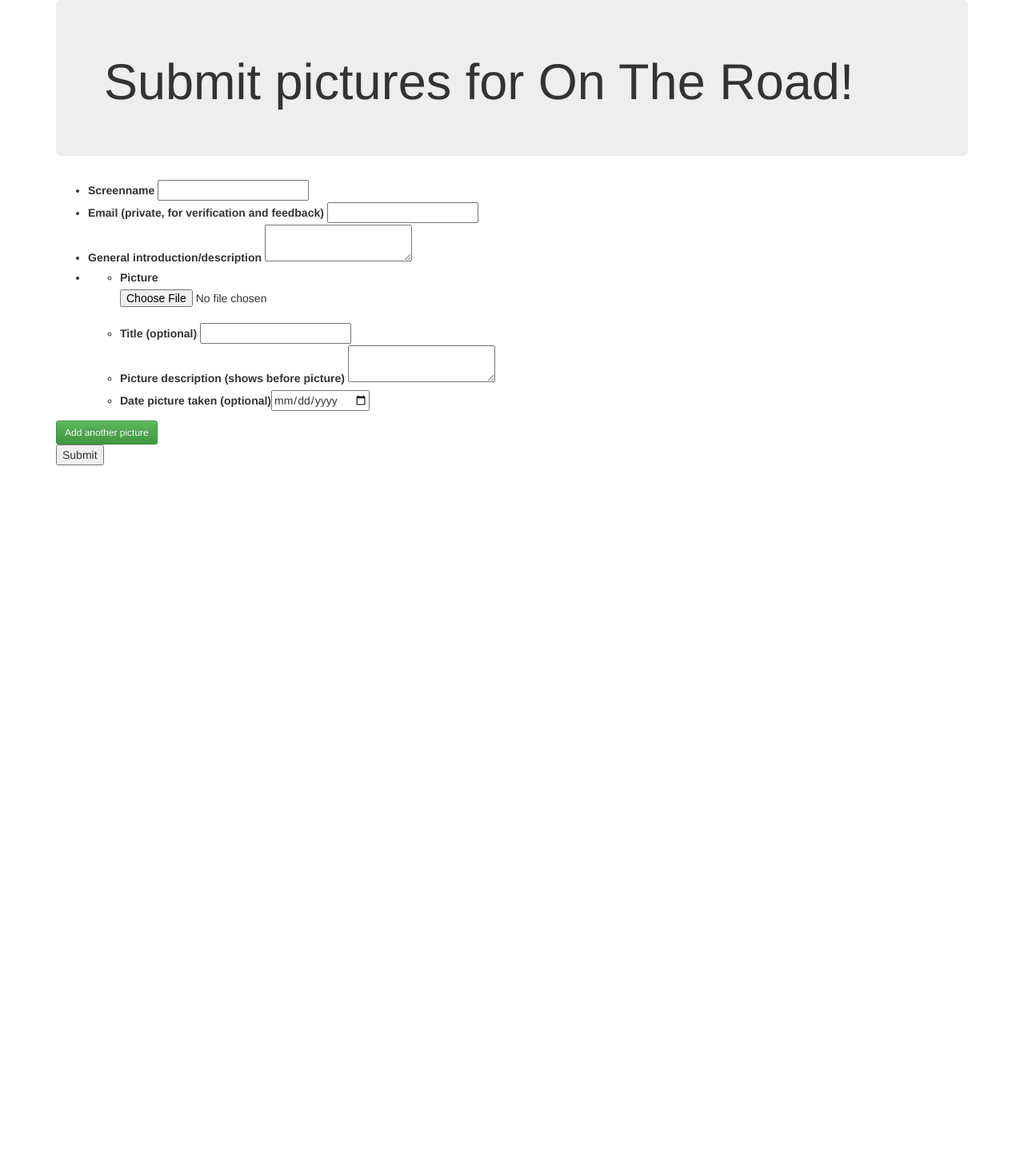
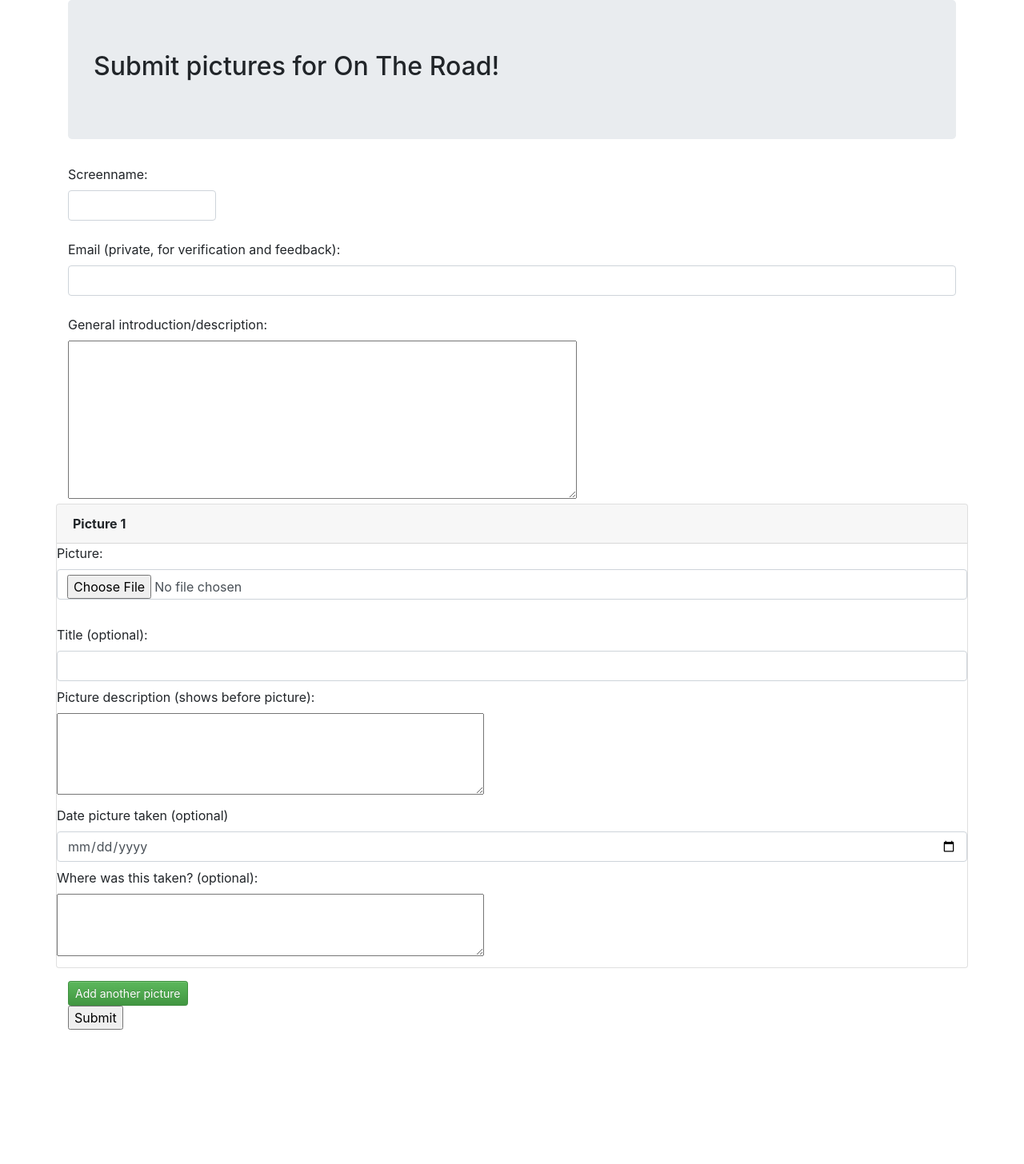
Before and after one commit to thearchduke/wordpress-picture-submissions, a Flask app: page /submit/ in a window 1280 px wide. Shown: the whole page at 80% size. Before the commit the page ends 582 px from the top, so only its background shows below. Run offline with Flask 2, Linux system fonts and the light colour scheme; some libraries are stand-ins or nearby versions.

Commit message:
made form prettier

```diff
--- a/app.py
+++ b/app.py
@@ -18,4 +18,3 @@ app = Flask('on_the_road')
 app.config.from_object('config')
 db = SQLAlchemy(app)
 configure_uploads(app, (imagefiles,))
-#import views
--- a/forms.py
+++ b/forms.py
@@ -24,6 +24,10 @@ class PictureForm(Form):
     date_taken = fields.DateField(
             'Date picture taken (optional)',
             format='%m/%d/%Y',
+            validators=[Optional()]
+    )
+    place_taken = fields.TextAreaField(
+            'Where was this taken? (optional)',
             validators=[Optional()]
     )
 
--- a/models.py
+++ b/models.py
@@ -51,6 +51,7 @@ class Picture(db.Model):
     # submitted
     title = db.Column(db.Text())
     date_taken = db.Column(db.Date())
+    place_taken = db.Column(db.Text())
     picture_description = db.Column(db.Text())
     # meta
     file_location = db.Column(db.String(1024))
--- a/tasks.py
+++ b/tasks.py
@@ -25,6 +25,7 @@ def make_celery(application):
     return celery
 
 celery = make_celery(app)
+
 
 @celery.task()
 def make_draft_post(submission_id):
@@ -61,7 +62,7 @@ class _BJPostWriter(object):
 
     def submit_post(self):
         r = self.wp.post('/wp/v2/posts', params={
-                'title': 'On The Road',
+                'title': 'On the Road',
                 'status': 'draft',
                 'content': self.post_text
         })
--- a/templates/base.html
+++ b/templates/base.html
@@ -9,7 +9,7 @@
     <script src="https://ajax.googleapis.com/ajax/libs/jquery/1.12.4/jquery.min.js"></script>
 
     <!-- bootstrap: -->
-        <link rel="stylesheet" href="https://maxcdn.bootstrapcdn.com/bootstrap/3.3.7/css/bootstrap.min.css" integrity="sha384-BVYiiSIFeK1dGmJRAkycuHAHRg32OmUcww7on3RYdg4Va+PmSTsz/K68vbdEjh4u" crossorigin="anonymous">
+        <link rel="stylesheet" href="https://maxcdn.bootstrapcdn.com/bootstrap/4.0.0-alpha.2/css/bootstrap.min.css" integrity="sha384-y3tfxAZXuh4HwSYylfB+J125MxIs6mR5FOHamPBG064zB+AFeWH94NdvaCBm8qnd" crossorigin="anonymous">
 
         <!-- Optional theme -->
         <link rel="stylesheet" href="https://maxcdn.bootstrapcdn.com/bootstrap/3.3.7/css/bootstrap-theme.min.css" integrity="sha384-rHyoN1iRsVXV4nD0JutlnGaslCJuC7uwjduW9SVrLvRYooPp2bWYgmgJQIXwl/Sp" crossorigin="anonymous">
--- a/templates/submit.html
+++ b/templates/submit.html
@@ -1,5 +1,14 @@
 {% macro render_field(field, class=None) %}
-    {{ field.label }} {% if class %}{{ field(class_=class) }}{% else %}{{ field }}{% endif %}
+    {{ field.label }}: <br/>{% if class %}{{ field(class_=class) }}{% else %}{{ field }}{% endif %}
+    {% if field.errors %}
+        {% for error in field.errors %}
+            <span style="color: red;">{{ error }}</span><br/>
+        {% endfor %}
+    {% endif %}
+{% endmacro %}
+
+{% macro render_textarea_field(field, rows, cols, class=None) %}
+    {{ field.label }}: <br/>{{ field(rows=rows, cols=cols) }}
     {% if field.errors %}
         {% for error in field.errors %}
             <span style="color: red;">{{ error }}</span><br/>
@@ -15,7 +24,7 @@
 {% endblock %}
 
 {% block jumbotron %}
-<h1>Submit pictures for On The Road!</h1>
+<h2>Submit pictures for On The Road!</h2>
 {% if config.LOCAL == False and form.recaptcha.errors %}
     <p style="color: red;">Please fill out the reCAPTCHA box at the end to confirm that you're human. You may need to supply your image files again too.</p>
 {% endif %}
@@ -24,33 +33,37 @@
 {% block content %}
     <form id="submissionForm" method="POST" enctype="multipart/form-data" action="{{ url_for('submit') }}">
         {{ form.csrf_token }}
-    <ul>
-        <li>{{ render_field(form.nym) }}</li>
-        <li>{{ render_field(form.email) }}</li>
-        <li>{{ render_field(form.introduction) }}</li>
+        {{ render_field(form.nym, class="form-control col-sm-2") }}<br/>
+        {{ render_field(form.email, class="form-control") }}<br/>
+        {{ render_textarea_field(form.introduction, 8, 60, class="form-control") }}<br/>
             {% for picture_form in form.pictures %}
-        <li class="picture-form">
-            <ul>
-                <li>
-                    {{ render_field(picture_form.upload, class="picture-upload-input") }}
+            <dl class="picture-form">
+                <div class="card row">
+                    <dt class="card-header">Picture {{ loop.index }}</dt>
+                    <div class="card-block">
+                        <dd>
+                            {{ render_field(picture_form.upload, class="form-control picture-upload-input") }}
                             <img src="" class="picture-form-preview" style="width: 200px;">
-                </li>
-                <li>{{ render_field(picture_form.title) }}</li>
-                <li>{{ render_field(picture_form.picture_description) }}</li>
-                <li>{{ picture_form.date_taken.label }}{{ picture_form.date_taken(class='dtpick') }}</li>
-            </ul>
+                        </dd>
+                        <dd>{{ render_field(picture_form.title, class="form-control") }}</dd>
+                        <dd>{{ render_textarea_field(picture_form.picture_description, 4, 50, class="form-control") }}</dd>
+                        <dd>{{ picture_form.date_taken.label }}{{ picture_form.date_taken(class='dtpick form-control') }}</dd>
+                        <dd>{{ render_textarea_field(picture_form.place_taken, 3, 50, class="form-control") }}</dd>
+                    </div>
+                    </dt>
                     {% if loop.index != 1 %}
-            <button type="button" class="btn btn-sm btn-warning remove-picture">remove picture</a>
+                    <button type="button" class="btn btn-sm btn-warning remove-picture">remove picture</button>
                     {% endif %}
-        </li>
+                </div>
+            </dl>
             {% endfor %}
-    </ul>
         <button type="button" class="btn btn-sm btn-success" id="add-picture">Add another picture</button>
         {% if config.LOCAL == False %}
             {{ form.recaptcha }}
         {% endif %}
         <br/>
         <input type="submit" value="Submit" id="submitButton">
+    </div>
     </form>
 <br/>
 <br/>
--- a/views.py
+++ b/views.py
@@ -17,6 +17,7 @@ from werkzeug.utils import secure_filename
 from app import app, db
 from forms import SubmissionAdminForm, SubmissionForm
 from models import User, Picture, Submission
+import tasks
 
 
 ## Authorization
@@ -56,7 +57,7 @@ def requires_auth(f):
 
 def not_authorized():
     flash("You aren't authorized to view that post.")
-    return redirect(url_for('.home'))
+    return redirect(url_for('index'))
 
 
 ## View functions
@@ -113,6 +114,7 @@ def submit():
             submission.pictures.append(Picture(
                     title=picture_form.title.data,
                     date_taken=picture_form.date_taken.data,
+                    place_taken=picture_form.place_taken.data,
                     picture_description=picture_form.picture_description.data,
                     file_location=file_path
             ))
@@ -136,9 +138,13 @@ def admin_list():
     pending_submissions = Submission.query.filter_by(status='pending').all()
     return render_template('admin_list.html', pending_submissions=pending_submissions)
 
-@app.route('/admin/<submission_id>', methods=['GET'])
+@app.route('/admin/<submission_id>', methods=['GET', 'POST'])
 @requires_auth
 def admin_detail(submission_id):
     submission = Submission.query.get_or_404(submission_id)
     form = SubmissionAdminForm()
+    if form.validate_on_submit():
+        flash("Submission %s added to worker queue for upload." % submission_id)
+        tasks.make_draft_post.delay(submission_id)
+        return redirect(url_for('admin_list'))
     return render_template('admin_detail.html', submission=submission)
```
Lines whose indentation alone changed are shown as unchanged.
